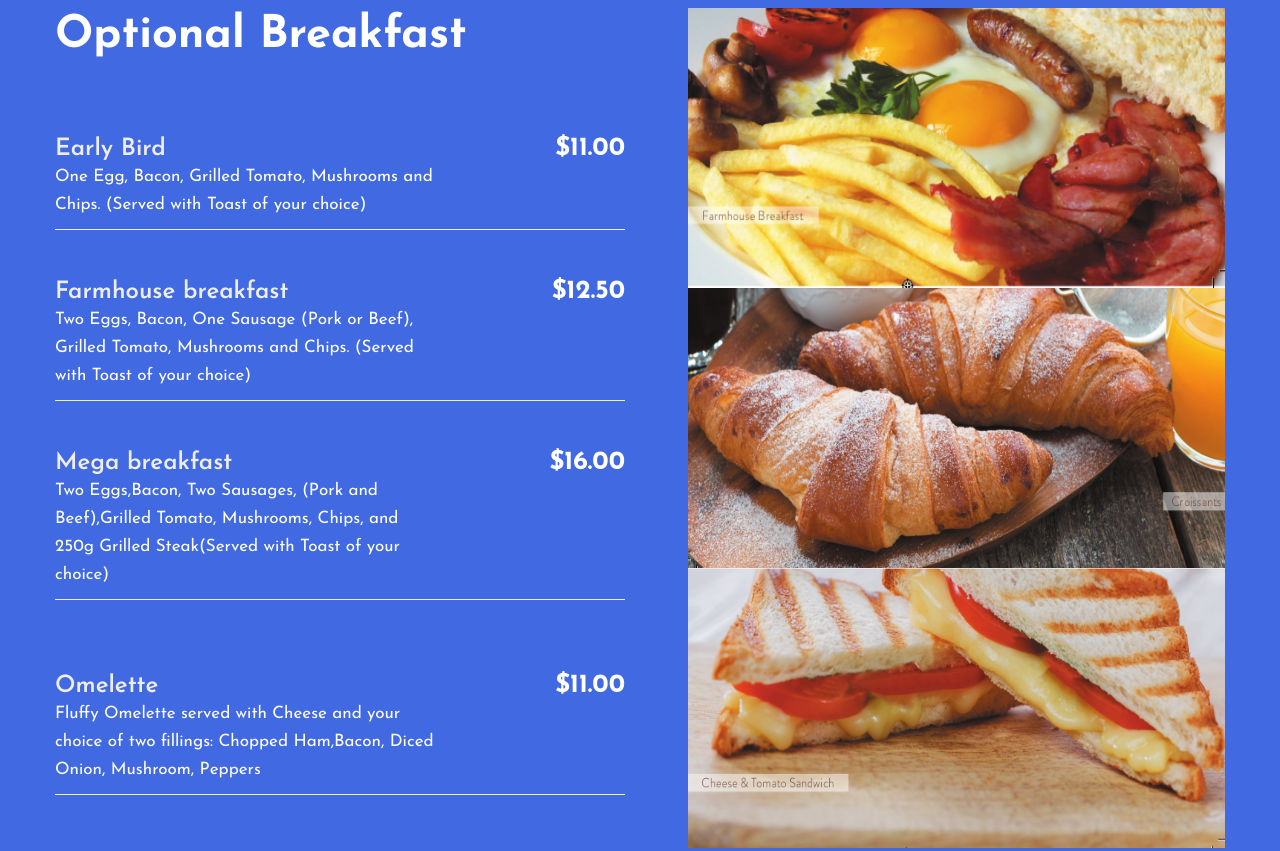
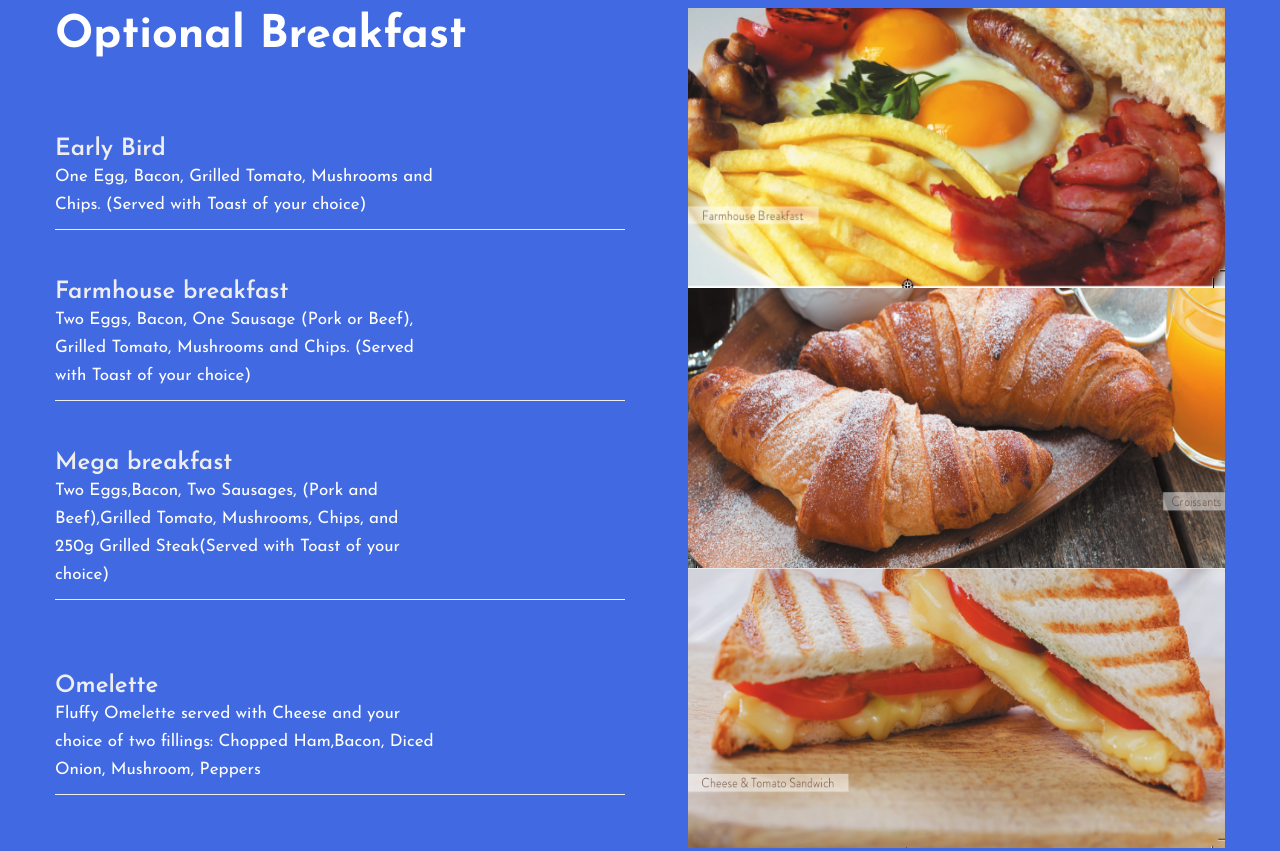
Before and after one commit to krumpking/bishops, a website: page public/index.html in a window 1280 px wide. Shown: the part 5940-6791 px from the top of the page. Drawn offline with Linux system fonts and the light colour scheme.

Commit message:
Update
Removing Menu prices

```diff
--- a/public/index.html
+++ b/public/index.html
@@ -562,9 +562,9 @@ Author URL: http://w3layouts.com
                                     Mushrooms and Chips.
                                     (Served with Toast of your choice)</p>
                             </div>
-                            <div class="col-4 menu-item-price-home text-right">
+                            <!-- <div class="col-4 menu-item-price-home text-right">
                                 <h6>$11.00</h6>
-                            </div>
+                            </div> -->
                         </div>
                     </div>
                     <div class="menu-sec mt-sm-5 mt-4">
@@ -575,9 +575,9 @@ Author URL: http://w3layouts.com
                                     Grilled Tomato, Mushrooms and Chips.
                                     (Served with Toast of your choice)
                             </div>
-                            <div class="col-4 menu-item-price-home text-right">
+                            <!-- <div class="col-4 menu-item-price-home text-right">
                                 <h6>$12.50</h6>
-                            </div>
+                            </div> -->
                         </div>
                     </div>
                     <div class="menu-sec mt-sm-5 mt-4">
@@ -587,9 +587,9 @@ Author URL: http://w3layouts.com
                                 <p class="text-white">Two Eggs,Bacon, Two Sausages, (Pork and Beef),Grilled Tomato,
                                     Mushrooms, Chips, and 250g Grilled Steak(Served with Toast of your choice)
                             </div>
-                            <div class="col-4 menu-item-price-home text-right">
+                            <!-- <div class="col-4 menu-item-price-home text-right">
                                 <h6>$16.00</h6>
-                            </div>
+                            </div> -->
                         </div>
                         <div class="menu-sec mt-5 pt-md-4">
                             <div class="row border-dot no-gutters">
@@ -599,9 +599,9 @@ Author URL: http://w3layouts.com
                                         your choice of two fillings: Chopped Ham,Bacon, Diced Onion,
                                         Mushroom, Peppers</p>
                                 </div>
-                                <div class="col-4 menu-item-price-home text-right">
+                                <!-- <div class="col-4 menu-item-price-home text-right">
                                     <h6>$11.00</h6>
-                                </div>
+                                </div> -->
                             </div>
                         </div>
                     </div>
```
